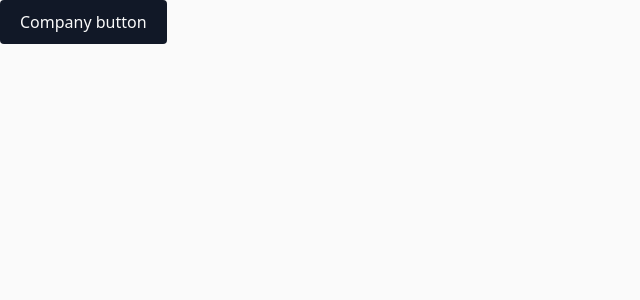
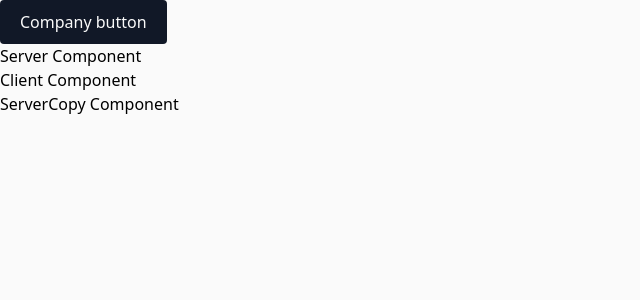
Before and after one commit to LudaFesenko/project-next, a Next.js app: page / in a window 1280 px wide. Shown: the top 300 px of the page, without its empty margins (0-640 px from the left). Built offline with nearby package versions, Linux system fonts and the light colour scheme.

Commit message:
server and client component

```diff
--- /dev/null
+++ b/src/app/components/Client.tsx
@@ -0,0 +1,21 @@
+'use client';
+import React from 'react';
+import ServerCopy from './ServerCopy';
+
+interface Props {
+  children?: React.ReactNode;
+}
+
+function Client({ children }: Props) {
+  console.log('Client Component');
+
+  return (
+    <div>
+      <span>Client Component</span>
+
+      {children}
+    </div>
+  );
+}
+
+export default Client;
--- /dev/null
+++ b/src/app/components/Server.tsx
@@ -0,0 +1,17 @@
+import React from 'react';
+
+interface Props {
+  children?: React.ReactNode;
+}
+
+function Server({ children }: Props) {
+  console.log('Server Component');
+  return (
+    <div>
+      <span>Server Component</span>
+      {children}
+    </div>
+  );
+}
+
+export default Server;
--- /dev/null
+++ b/src/app/components/ServerCopy.tsx
@@ -0,0 +1,19 @@
+import { headers } from 'next/headers';
+import React from 'react';
+
+interface Props {
+  children?: React.ReactNode;
+}
+
+function ServerCopy({ children }: Props) {
+  console.log('Server Copy Component');
+  console.log(headers());
+  return (
+    <div>
+      <span>ServerCopy Component</span>
+      {children}
+    </div>
+  );
+}
+
+export default ServerCopy;
--- a/src/app/page.tsx
+++ b/src/app/page.tsx
@@ -1,11 +1,18 @@
-'use client';
+// 'use client';
 
 import AddCompanyButton from './components/AddCompanyButton';
+import Client from './components/Client';
+import Server from './components/Server';
+import ServerCopy from './components/ServerCopy';
 
 export default function Home() {
   return (
     <main>
       <AddCompanyButton />
+      <Server />
+      <Client>
+        <ServerCopy />
+      </Client>
     </main>
   );
 }
```
